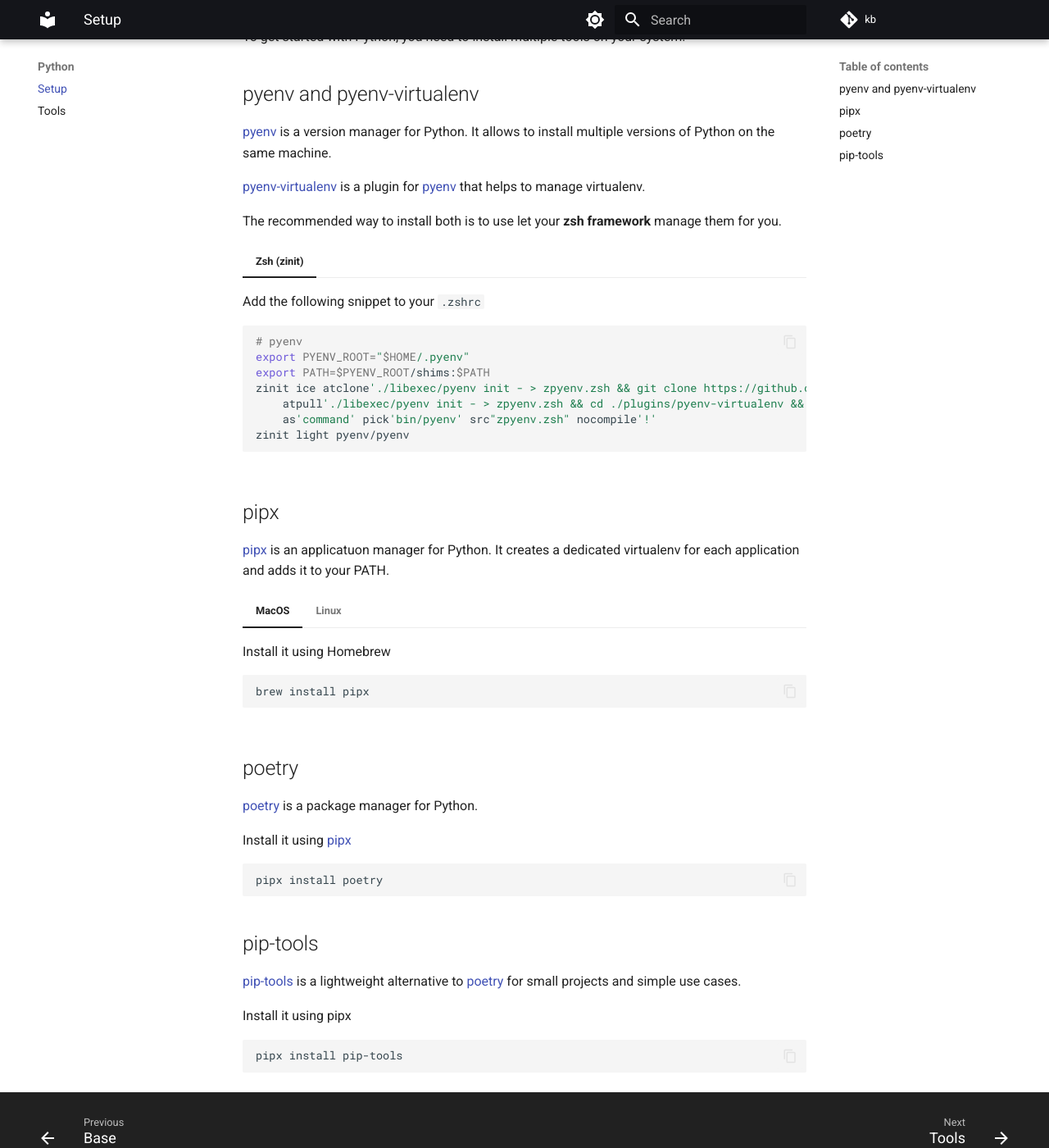
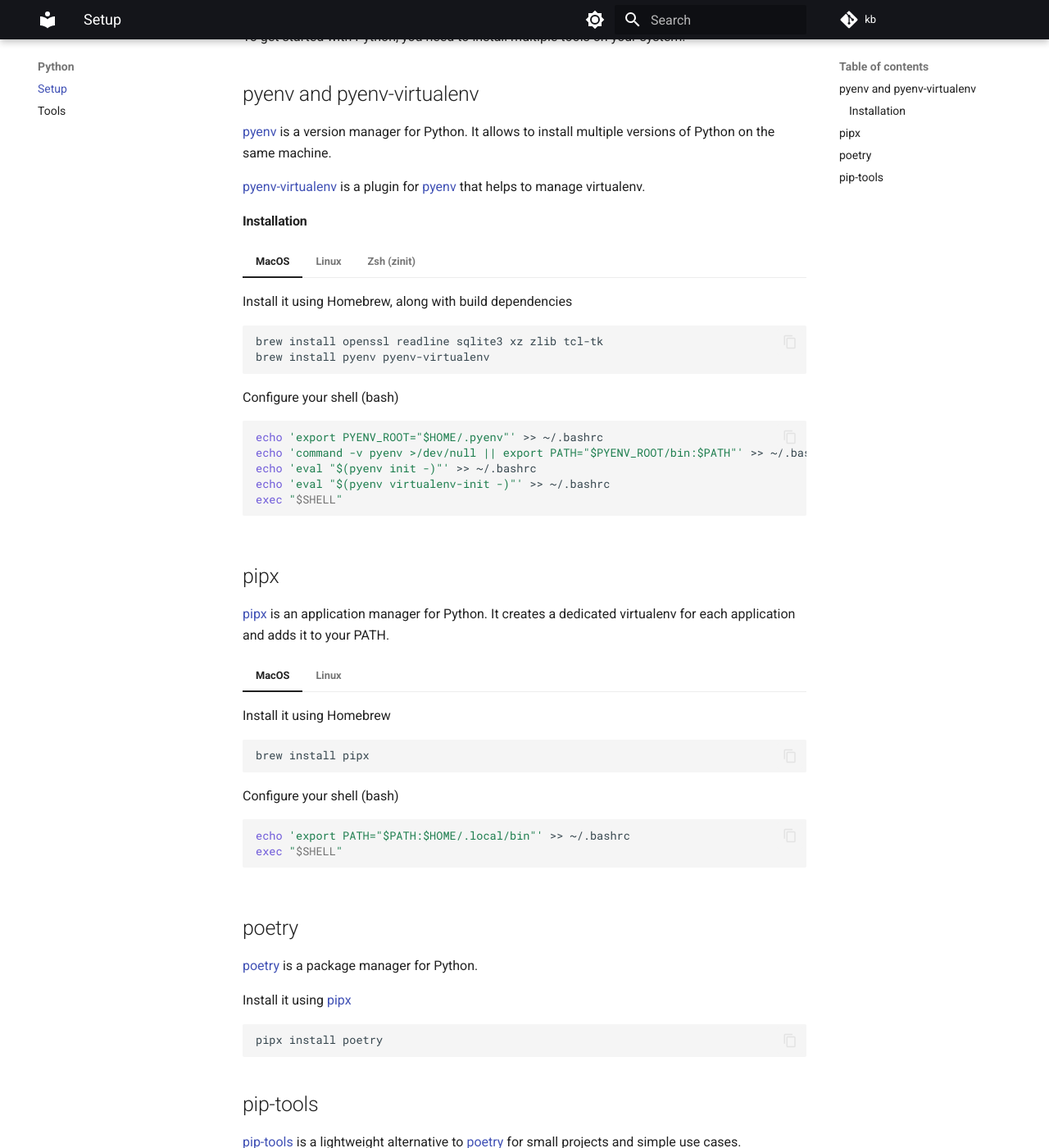
Before and after one commit to kozlek/kb, an MkDocs documentation site: the page built from docs/python/setup.md, in a window 1280 px wide and 1400 px high, scrolled down 196 px. Shown: the whole window at 82% size. Built offline with MkDocs 1.6.1 and Material for MkDocs 9.7.7, drawn with Linux system fonts in a browser that asks for light colours; comment, search, counter and statistics services are not loaded.

Commit message:
feat: Improve python setup, add pg & docker setup

````diff
--- a/docs/python/setup.md
+++ b/docs/python/setup.md
@@ -9,7 +9,65 @@
 
 [pyenv-virtualenv](https://github.com/pyenv/pyenv-virtualenv) is a plugin for [pyenv](https://github.com/pyenv/pyenv) that helps to manage virtualenv.
 
-The recommended way to install both is to use let your **zsh framework** manage them for you.
+#### Installation
+
+=== "MacOS"
+    Install it using Homebrew, along with build dependencies
+
+    ```sh
+    brew install openssl readline sqlite3 xz zlib tcl-tk
+    brew install pyenv pyenv-virtualenv
+    ```
+
+    Configure your shell (bash)
+
+    ```sh
+    echo 'export PYENV_ROOT="$HOME/.pyenv"' >> ~/.bashrc
+    echo 'command -v pyenv >/dev/null || export PATH="$PYENV_ROOT/bin:$PATH"' >> ~/.bashrc
+    echo 'eval "$(pyenv init -)"' >> ~/.bashrc
+    echo 'eval "$(pyenv virtualenv-init -)"' >> ~/.bashrc
+    exec "$SHELL"
+    ```
+
+=== "Linux"
+    Install build dependencies
+
+    ```sh
+    sudo apt-get update
+    sudo apt-get install -y \
+        build-essential \
+        libssl-dev \
+        zlib1g-dev \
+        libbz2-dev \
+        libreadline-dev \
+        libsqlite3-dev \
+        curl \
+        libncursesw5-dev \
+        xz-utils \
+        tk-dev \
+        libxml2-dev \
+        libxmlsec1-dev \
+        libffi-dev \
+        liblzma-dev \
+        git
+    ```
+
+    Install pyenv and pyenv-virtualenv
+
+    ```sh
+    git clone https://github.com/pyenv/pyenv.git ~/.pyenv
+    git clone https://github.com/pyenv/pyenv-virtualenv.git ~/.pyenv/plugins/pyenv-virtualenv
+    ```
+
+    Configure your shell (bash)
+
+    ```sh
+    echo 'export PYENV_ROOT="$HOME/.pyenv"' >> ~/.bashrc
+    echo 'command -v pyenv >/dev/null || export PATH="$PYENV_ROOT/bin:$PATH"' >> ~/.bashrc
+    echo 'eval "$(pyenv init -)"' >> ~/.bashrc
+    echo 'eval "$(pyenv virtualenv-init -)"' >> ~/.bashrc
+    exec "$SHELL"
+    ```
 
 === "Zsh (zinit)"
     Add the following snippet to your `.zshrc`
@@ -22,11 +80,12 @@
         atpull'./libexec/pyenv init - > zpyenv.zsh && cd ./plugins/pyenv-virtualenv && git pull && cd ../.. && ./libexec/pyenv virtualenv-init - >> zpyenv.zsh' \
         as'command' pick'bin/pyenv' src"zpyenv.zsh" nocompile'!'
     zinit light pyenv/pyenv
+    exec "$SHELL"
     ```
 
 ## pipx
 
-[pipx](https://github.com/pypa/pipx) is an applicatuon manager for Python.
+[pipx](https://github.com/pypa/pipx) is an application manager for Python.
 It creates a dedicated virtualenv for each application and adds it to your PATH.
 
 === "MacOS"
@@ -36,11 +95,32 @@
     brew install pipx
     ```
 
+    Configure your shell (bash)
+
+    ```sh
+    echo 'export PATH="$PATH:$HOME/.local/bin"' >> ~/.bashrc
+    exec "$SHELL"
+    ```
+
 === "Linux"
+    Install system python
+
+    ```sh
+    sudo apt-get update
+    sudo apt-get install -y python3 python3-pip python3-venv
+    ```
+
     Install it using `pip` in user mode
 
     ```sh
     pip install --user pipx
+    ```
+
+    Configure your shell (bash)
+
+    ```sh
+    echo 'export PATH="$PATH:$HOME/.local/bin"' >> ~/.bashrc
+    exec "$SHELL"
     ```
 
 ## poetry
--- a/mkdocs.yml
+++ b/mkdocs.yml
@@ -46,7 +46,10 @@
 
 nav:
   - Base: index.md
+  - Docker:
+      - Setup: docker/setup.md
+  - PostgreSQL:
+      - Setup: postgresql/setup.md
   - Python:
       - Setup: python/setup.md
       - Tools: python/base-tools.md
-  - Docker: docker/index.md
````
Also changed, not shown: docs/docker/setup.md (added, +43 -0 lines), docs/postgresql/setup.md (added, +24 -0 lines).
